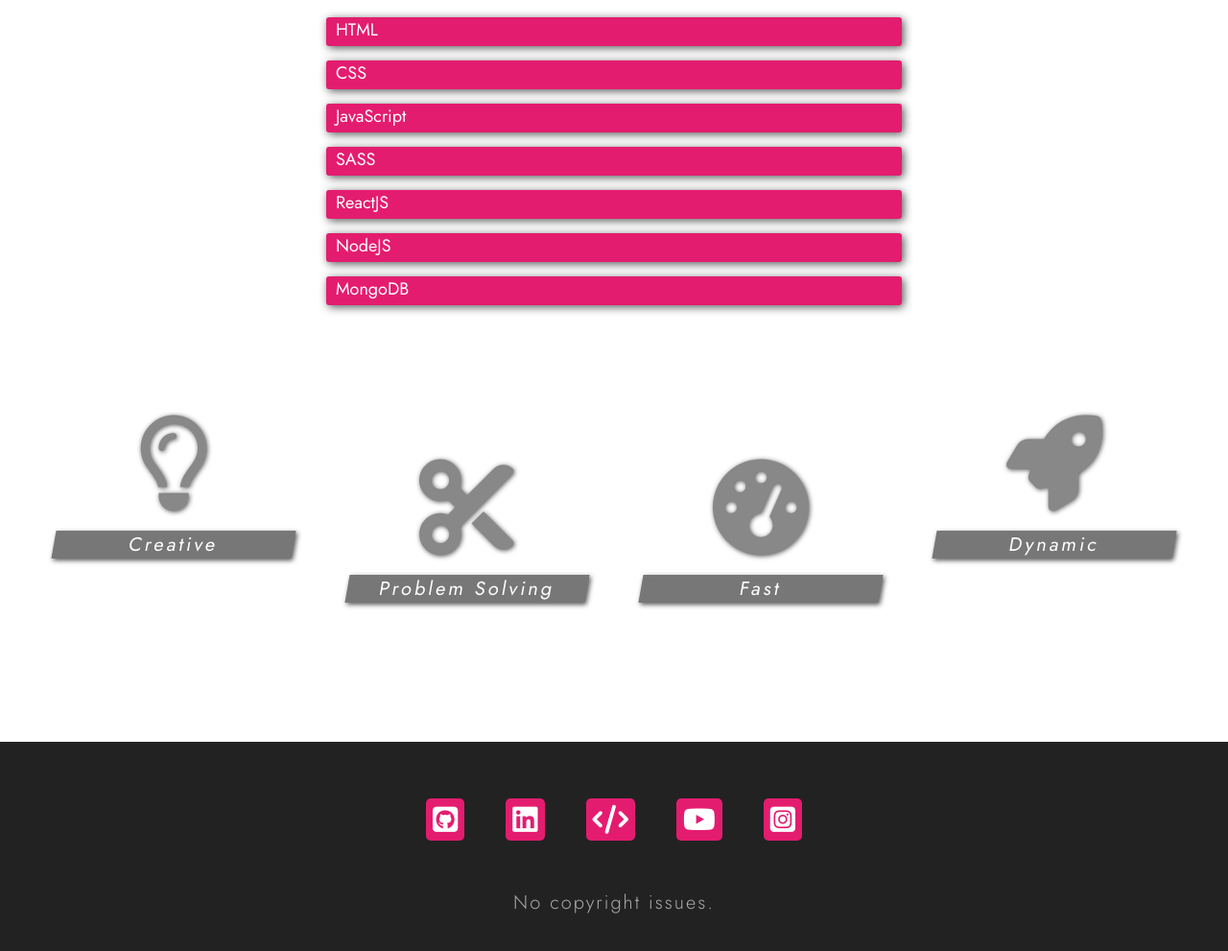
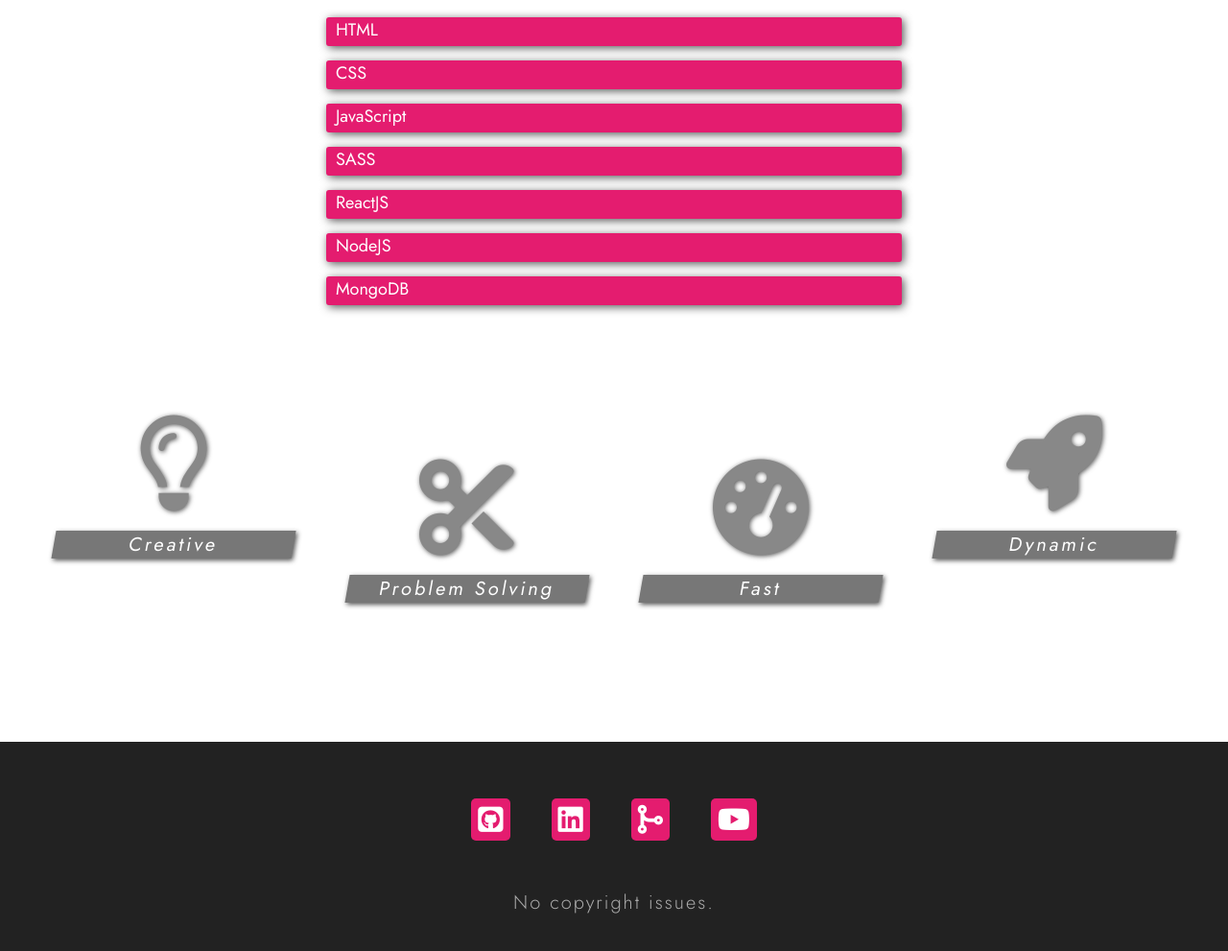
Before and after one commit to ankitguptaa/ankitguptaa.github.io, a plain HTML site: page index.html in a window 1280 px wide. Shown: the part 1173-2164 px from the top of the page at 96% size. Drawn offline with Linux system fonts and the light colour scheme.

Commit message:
removed instagram icons

```diff
--- a/index.html
+++ b/index.html
@@ -153,13 +153,10 @@
                     <i class="fab fa-linkedin"></i>
                 </a>
                 <a href="https://leetcode.com/ankitguptaa" title="leetcode" class="social-media-link" target="_blank">
-                    <i class="fa fa-code"></i>
+                    <i class="fa fa-code-merge"></i>
                 </a>
                 <a href="https://www.youtube.com/@ankit341gals/videos" title="youtube" class="social-media-link" target="_blank">
                     <i class="fab fa-youtube"></i>
-                </a>
-                <a href="https://www.instagram.com/ankitguptalucknow" title="instagram" class="social-media-link" target="_blank">
-                    <i class="fab fa-instagram-square"></i>
                 </a>
             </div>
             <p class="copyright">
```
